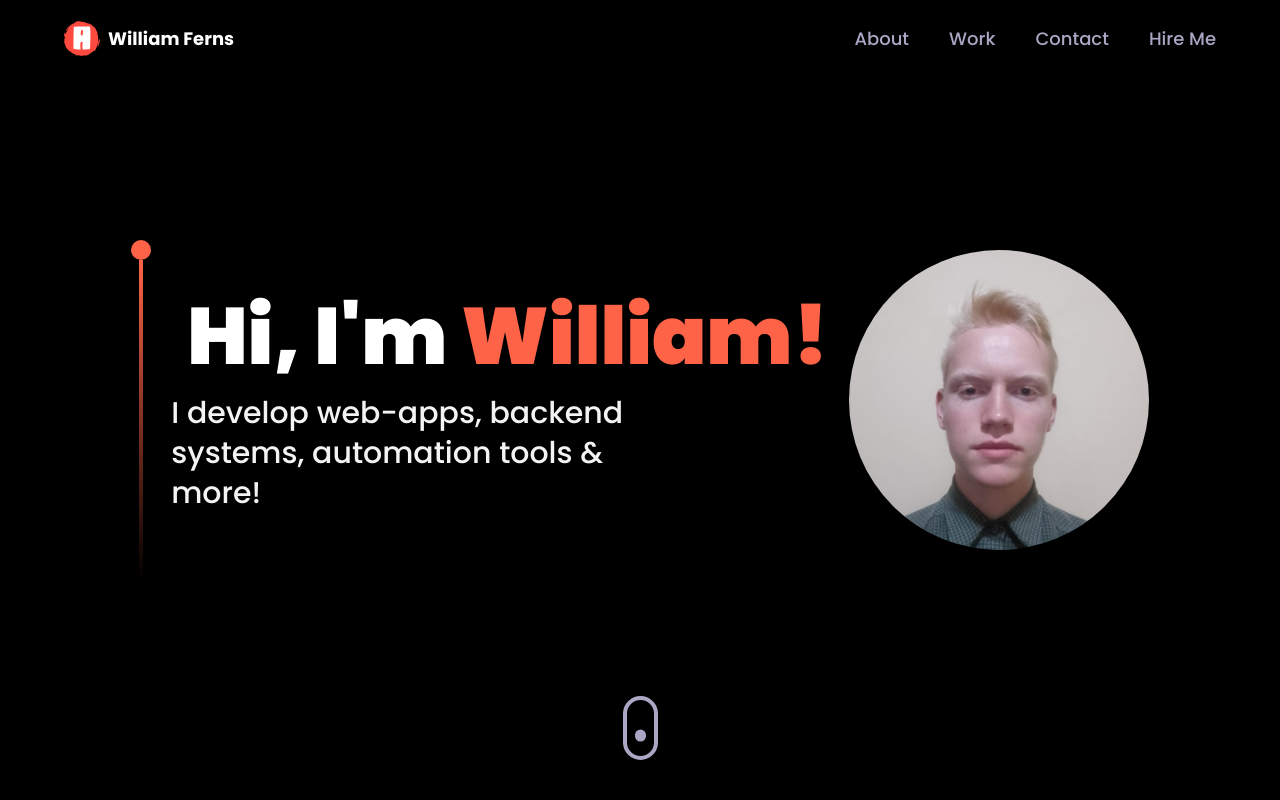
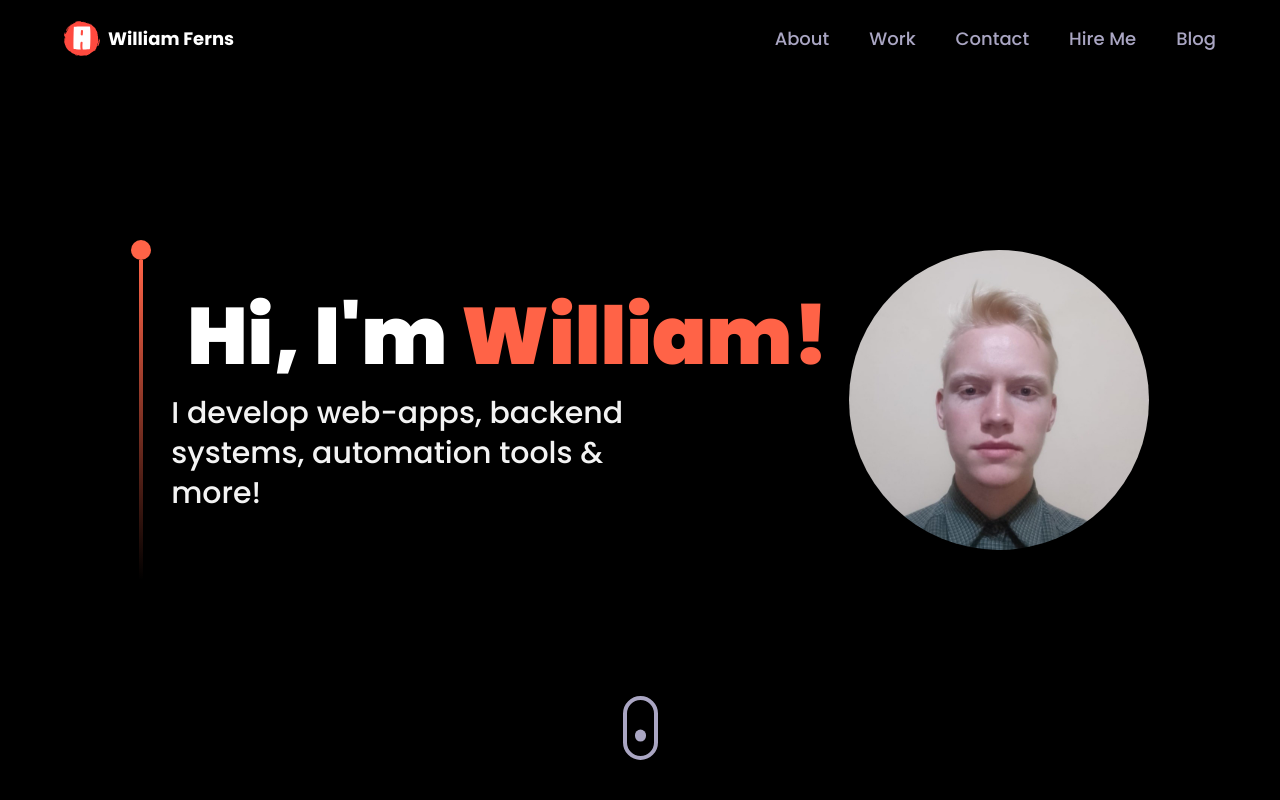
Before and after one commit to vimscientist69/personal-portfolio, a React (Vite) app: page / in a window 1280 px wide. Shown: the top 800 px of the page. Built offline with nearby package versions, Linux system fonts and the light colour scheme; a small style sheet from the web is missing.

Commit message:
feat(Navbar): include blog

```diff
--- a/src/components/Navbar.jsx
+++ b/src/components/Navbar.jsx
@@ -57,7 +57,13 @@ const Navbar = () => {
               } hover:text-white text-[18px] font-medium cursor-pointer`}
               onClick={() => setActive(nav.title)}
             >
-              <a href={`#${nav.id}`}>{nav.title}</a>
+              {nav.link ? (
+                <a href={nav.link} target="_blank" rel="noopener noreferrer">
+                  {nav.title}
+                </a>
+              ) : (
+                <a href={`#${nav.id}`}>{nav.title}</a>
+              )}
             </li>
           ))}
         </ul>
@@ -87,7 +93,13 @@ const Navbar = () => {
                     setActive(nav.title);
                   }}
                 >
-                  <a href={`#${nav.id}`}>{nav.title}</a>
+                  {nav.link ? (
+                    <a href={nav.link} target="_blank" rel="noopener noreferrer">
+                      {nav.title}
+                    </a>
+                  ) : (
+                    <a href={`#${nav.id}`}>{nav.title}</a>
+                  )}
                 </li>
               ))}
             </ul>
--- a/src/constants/index.js
+++ b/src/constants/index.js
@@ -37,6 +37,11 @@ export const navLinks = [
     {
         id: "hire",
         title: "Hire Me",
+    },
+    {
+        title: "Blog",
+        id: "blog",
+        link: "https://garden.williamferns.org",
     }
 ];
 
@@ -366,7 +371,7 @@ const projects = [
   {
     name: "RoutineAlarm",
     description:
-      "A small Android utility that reads markdown daily routines and creates alarms in the system Clock app",
+      "A small Android utility that reads markdown daily routines and creates alarms in the system Clock app.",
     tags: [
       {
         name: "android",
```
